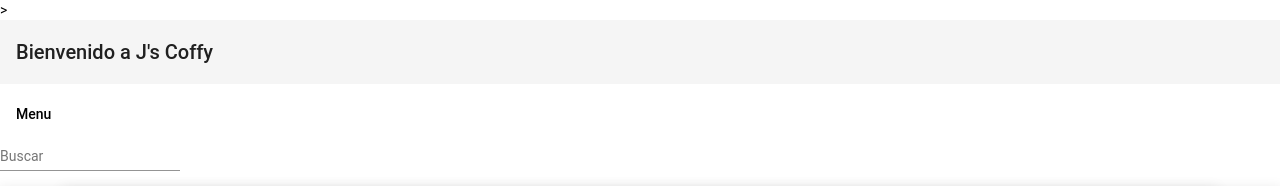
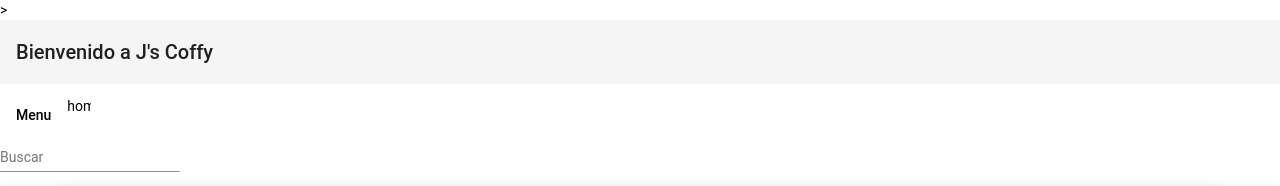
Before and after one commit to JorgeHueva/XeridiaAcademy, an Angular app in the folder frontend_cafeteria/: page /pagina-principal in a window 1280 px wide. Shown: the top 186 px of the page. Built offline with nearby package versions, Linux system fonts and the light colour scheme; no server answers.

Commit message:
FARQXER-315 Frontend changes

```diff
--- a/frontend_cafeteria/src/app/app.component.html
+++ b/frontend_cafeteria/src/app/app.component.html
@@ -3,9 +3,20 @@
     <span>{{title}}</span>
   </mat-toolbar>
 </p>
+<!-- <button mat-icon-button color="primary" aria-label="Example icon button with a open in new tab icon">
+Test
+</button>
+<mat-toolbar>
+  <nav>
+    <a mat-menu-item class ="button" routerLink="/Pedido" routerLinkActive="click">Pedidos</a>
+    <a mat-menu-item class ="button" routerLink="/pagina-principal" routerLinkActive="activebutton">Cafeteria</a>
+  </nav>
+</mat-toolbar>-->
 
-<!-- -->
-<button mat-button [matMenuTriggerFor]="menu">Menu</button>
+
+<button mat-button [matMenuTriggerFor]="menu">Menu
+</button>
+<mat-icon aria-hidden="false" aria-label="Example home icon" fontIcon="home"></mat-icon>
 <div class="menu">
 <mat-menu #menu="matMenu">
   <nav>
@@ -16,21 +27,6 @@
 </div>
 
 <div class="container">
+
   <router-outlet></router-outlet>
 </div>
-
-<!--
-  <nav class="navbar navbar-expands-sm bg-dark navbar-dark">
-  <ul class="navbar-ul">
-    <li class="nav-item">
-        <a routerLink="Pedido" routerLinkActive="active" class="nav-link">Pedidos</a>
-    </li>
-    <li class="nav-item">
-      <a routerLink="pagina-principal" routerLinkActive="active" class="nav-link">Pagina principal</a>
-  </li>
-  <li class="nav-item">
-    <a routerLink="/agregar-cafe" routerLinkActive="active" class="nav-link">Agregar</a>
-</li>
-  </ul>
-</nav>
--->
--- a/frontend_cafeteria/src/app/app.module.ts
+++ b/frontend_cafeteria/src/app/app.module.ts
@@ -19,6 +19,9 @@
 import { MatSelectModule } from '@angular/material/select';
 import {MatToolbarModule} from '@angular/material/toolbar';
 import {MatIconModule} from '@angular/material/icon';
+
+
+
 
 @NgModule({
   declarations: [
--- a/frontend_cafeteria/src/app/pagina-principal/pagina-principal.component.ts
+++ b/frontend_cafeteria/src/app/pagina-principal/pagina-principal.component.ts
@@ -59,6 +59,7 @@
     for (let i = 0; i < this.pedido.length; i++){
       if (this.pedido[i].typeCoffe == this.coffe_o.typeCoffe){
         this.pedido[i].numCoffe = this.pedido[i].numCoffe + this.coffe_o.numCoffe;
+        //this.pedido[i].price =  this.pedido[i].price*this.pedido[i].numCoffe;
       }
     }
 
```
